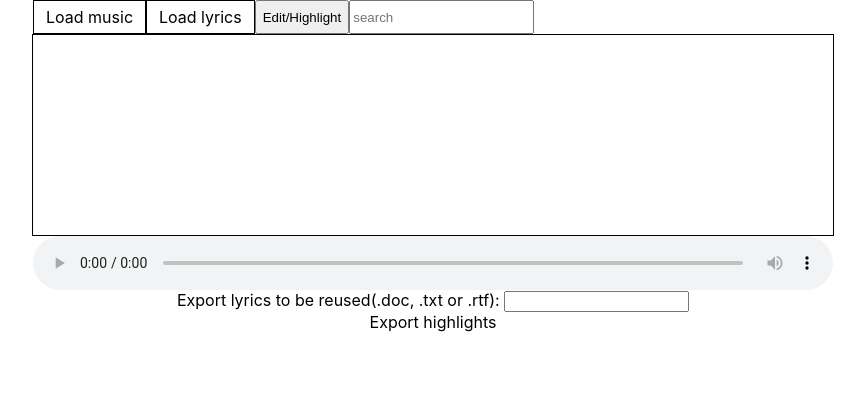
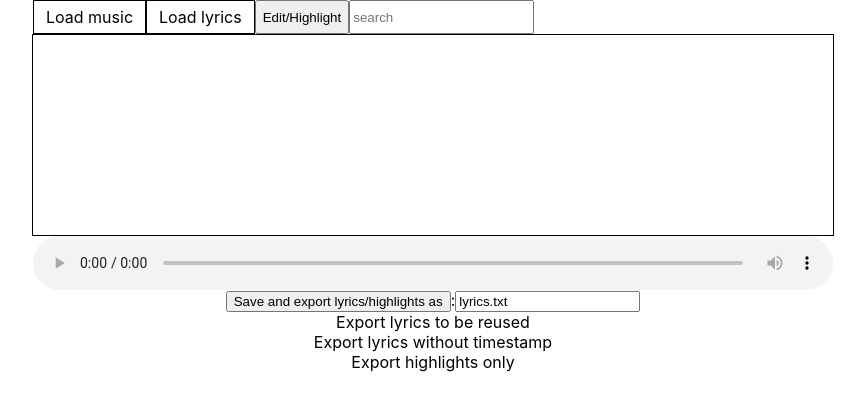
Before and after one commit to dtran003/LyricsMusic, a React (Create React App) app: page / in a window 1280 px wide. Shown: the top 410 px of the page, without its empty margins (207-1072 px from the left). Built offline with nearby package versions, Linux system fonts and the light colour scheme.

Commit message:
download link

```diff
--- a/src/App.js
+++ b/src/App.js
@@ -240,10 +240,22 @@ function App() {
 
   const [download, setDownload]= useState([]);
   const exportLyrics=(filename)=>{
+    setDownload([]);
     let text = [JSON.stringify(lyrics)];
-    const file = new Blob(text, {type:'application/json'});
-    const url = URL.createObjectURL(file);
-    setDownload([filename,url]);
+    const file1 = new Blob(text);
+    const lyricsTimeStamp = URL.createObjectURL(file1);
+
+    let noTimestamp=[];
+    for (let t in lyrics){
+      noTimestamp.push(lyrics[t]+"\n")
+    }
+    const file2 = new Blob(noTimestamp)
+    const noTimestampURL = URL.createObjectURL(file2);
+
+    const file3 = new Blob(highlights);
+    const highlightsURL = URL.createObjectURL(file3)
+    setDownload([filename, lyricsTimeStamp, noTimestampURL, highlightsURL]);
+
   }
 
   lyricsFileInput=<div className="container">
@@ -256,7 +268,6 @@ function App() {
     setEdit(!isEditing);
     setHighlights([]);
   }
-  const [exportHighlights, setHighlightsDownload] = useState(<a>Export highlights</a>);
   const colorArray=["red", "blue", "green", "yellow", "green"];
   const [highlightColor, setColor] = useState(0);
   const [highlights, setHighlights] = useState([]);
@@ -273,10 +284,6 @@ function App() {
 
     bufferHighlights.push(range.toString()+"\n");
     setHighlights(bufferHighlights);
-    let blobHighlight = new Blob(highlights);
-    const highlightURL = URL.createObjectURL(blobHighlight);
-
-    setHighlightsDownload(<a href={highlightURL} download="highlight.txt">Export highlights</a>);
   }
 
 
@@ -286,7 +293,7 @@ function App() {
 
   }
 
-
+  const [linkName, setLinkName] = useState('lyrics.txt');
   return(<div className="container" style={{flexDirection:"column", alignItems:"center"}}>
     <div className="container"  style={{flexDirection:"row", justifyContent:"flex-start", width:"800px"}}>
       <div className="container">
@@ -301,10 +308,18 @@ function App() {
     <div className='container'>{timestamp}</div>
     <div className="container"><audio src={fileURL} controls ref={musicStream} onTimeUpdate={getTime} style={{"width":"800px"}}></audio></div>
     {playBackButtons}
-    <form>
-    <a href={download[1]} download={download[0]}>Export lyrics to be reused(.doc, .txt or .rtf)</a>: <input type='text' onChange={(e)=>{e.preventDefault(); exportLyrics(e.target.value)}}></input>
-    </form>
-    {exportHighlights}
+    <div>
+    <button onClick={(e)=>{e.preventDefault(); exportLyrics(linkName)}}>Save and export lyrics/highlights as</button>:
+    <input type='text' value={linkName} onChange={(e)=>setLinkName(e.target.value)}></input>
+    </div>
+    <div className='container' style={{flexDirection:'column', alignItems:"center"}}>
+    <a href={download[1]} download={download[0]}>Export lyrics to be reused</a>
+    <a href={download[2]} download={download[0]}>Export lyrics without timestamp</a>
+    <a href={download[3]} download={download[0]}>Export highlights only</a>
+    </div>
+
+
+
   </div>
   )
 }
```
